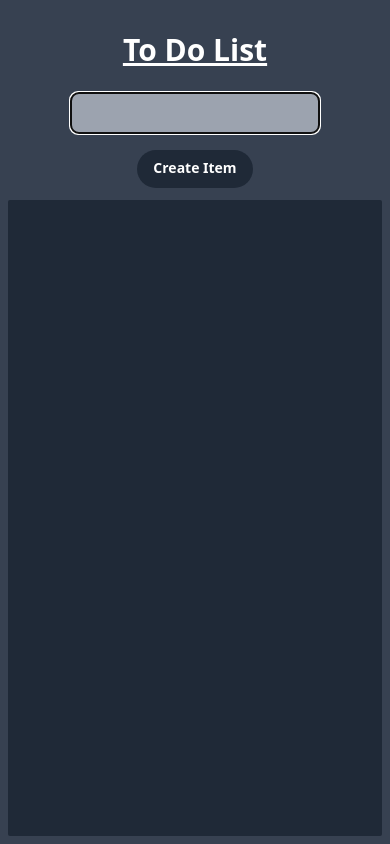
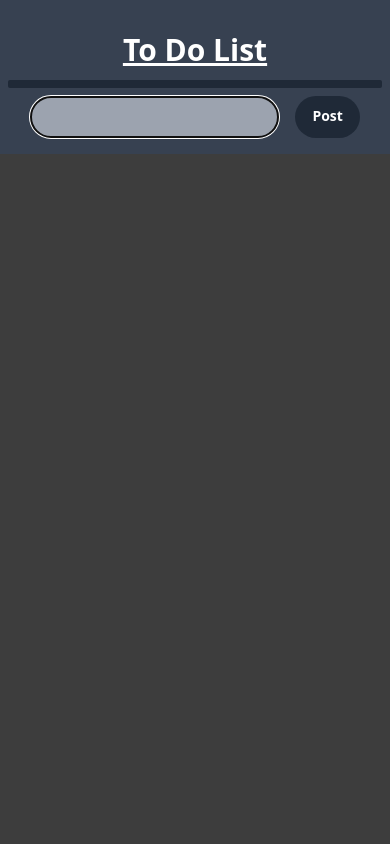
Before and after one commit to lawrence-yoon/do-list, a React (Vite) app in the folder frontend/: page / in a window 390 px wide. Built offline with nearby package versions, Linux system fonts and the light colour scheme.

Commit message:
add accessibility for safari mobile webkit min height 100vh

```diff
--- a/frontend/package.json
+++ b/frontend/package.json
@@ -4,7 +4,7 @@
   "version": "0.0.0",
   "type": "module",
   "scripts": {
-    "dev": "vite",
+    "dev": "vite --host",
     "build": "vite build",
     "preview": "vite preview"
   },
--- a/frontend/src/App.jsx
+++ b/frontend/src/App.jsx
@@ -17,14 +17,17 @@ function App() {
   }
 
   return (
-    <div className='container flex flex-col p-2 mx-auto h-screen w-screen text-white bg-gray-700 md:w-[640px]'>
+    <div className='body container flex flex-col p-2 mx-auto min-h-screen w-screen text-white bg-gray-700 md:w-[640px]'>
       <h1 className='text-3xl font-bold underline pt-6 pb-3 text-center'>To Do List</h1>
-      <TextField value={text} onChange={setText}/>
-      <Button innerText="Create Item" onClick={saveTextToList}/>
+
       <div className="container overflow-scroll flex flex-col flex-grow bg-gray-800 mx-auto p-1 mb-auto rounded-sm">
         {list.map((elem, index)=>
         <Note key={index} id={index} entry={elem} onClick={removeTextFromList}/>
         )}
+      </div>
+      <div className='flex justify-center'>
+        <TextField value={text} onChange={setText}/>
+        <Button innerText="Post" onClick={saveTextToList}/>
       </div>
     </div>
   )
--- a/frontend/src/components/Button.jsx
+++ b/frontend/src/components/Button.jsx
@@ -1,7 +1,7 @@
 function Button({innerText, onClick=()=>{}}){
     return (
         <button
-            className="border-none bg-gray-800 text-sm font-semibold p-2 pb-2.5 px-4 rounded-full m-1 mb-3 mx-auto block hover:bg-gray-900"
+            className="border border-transparent bg-gray-800 text-sm font-semibold pb-0.5 px-4 rounded-full m-2 block hover:bg-gray-900 hover:border-white"
             onClick={onClick}
         >{innerText}</button>
     )
--- a/frontend/src/components/TextField.jsx
+++ b/frontend/src/components/TextField.jsx
@@ -1,7 +1,7 @@
 function TextField({value, onChange=()=>{}}){
     return (
       <input
-        className='text-gray-900 bg-gray-400 border w-4/6 p-2 rounded-lg block mx-auto my-3'
+        className='text-gray-900 bg-gray-400 border border-transparent w-4/6 p-2 px-4 rounded-full block m-2 hover:border-white'
         value={value}
         autoFocus
         onChange={e=>{onChange(e.target.value)}}
--- a/frontend/src/index.css
+++ b/frontend/src/index.css
@@ -5,3 +5,7 @@
 html {
   background-color: rgb(61, 61, 61);
 }
+
+.body {
+  min-height: -webkit-fill-available
+}
```
